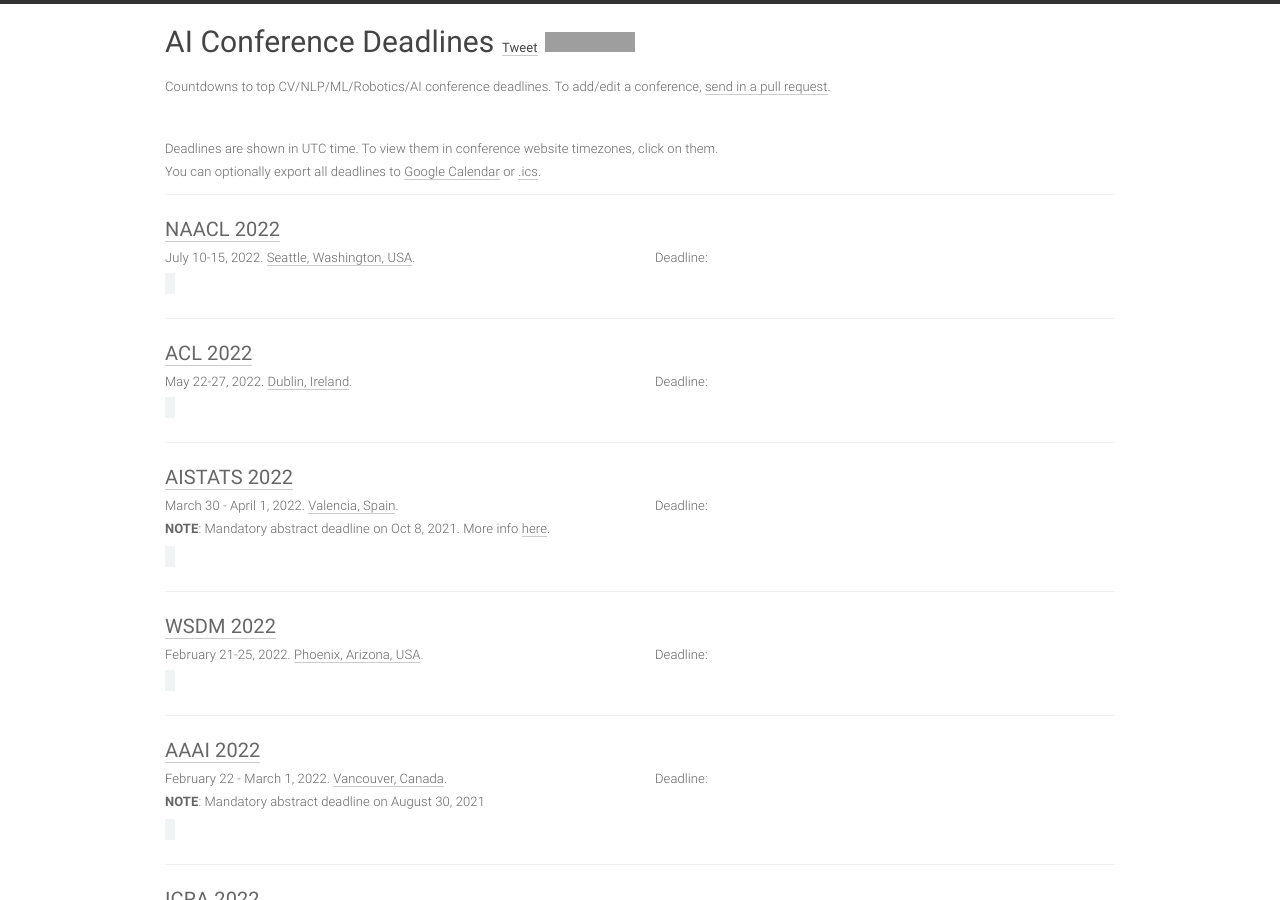
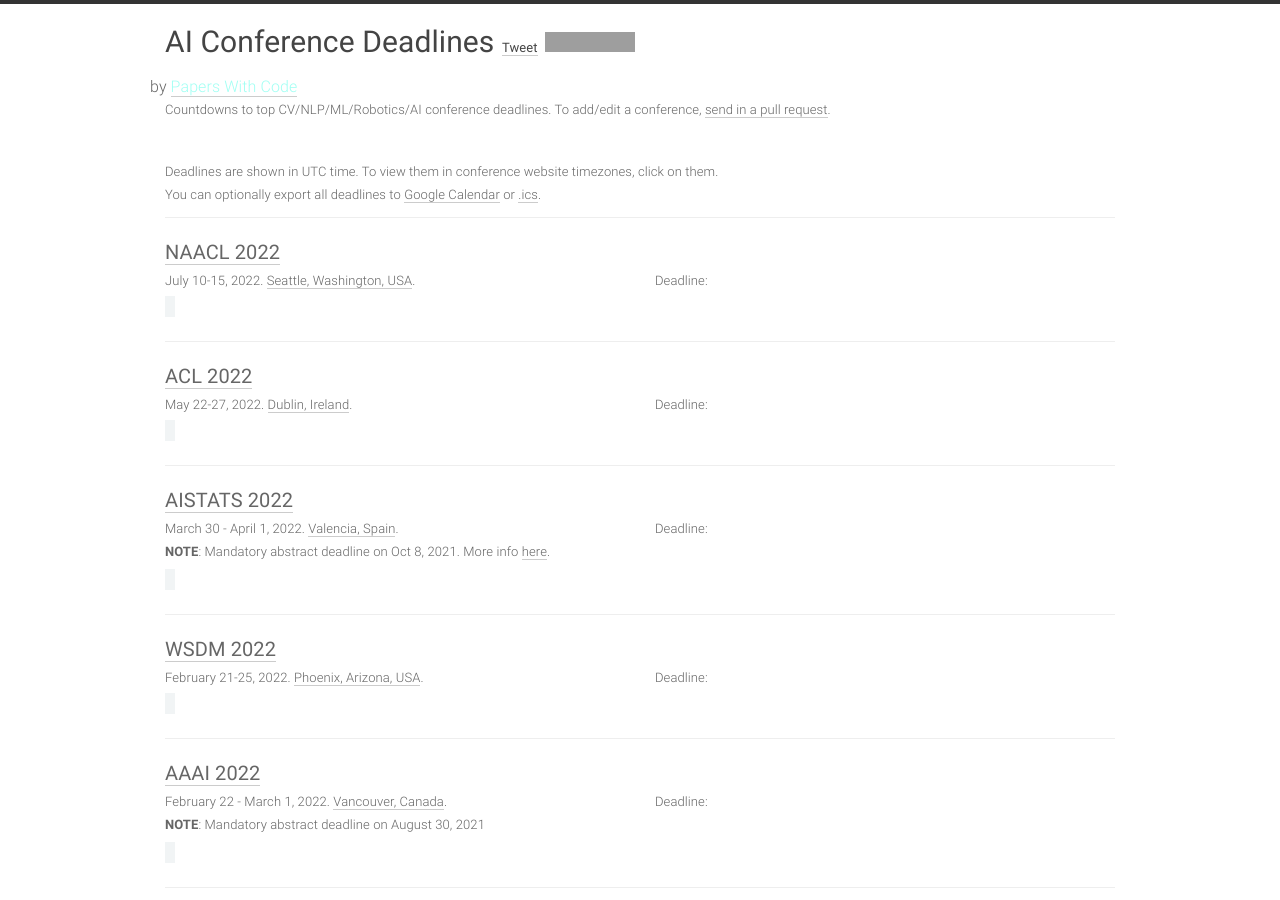
Before and after one commit to paperswithcode/ai-deadlines, a Jekyll site: the page built from index.html, in a window 1280 px wide and 900 px high. Built offline with Jekyll 4.4.1, drawn with Linux system fonts in a browser that asks for light colours; comment, search, counter and statistics services are not loaded; grey boxes are pictures that could not be loaded.

Commit message:
Update home.html

```diff
--- a/_layouts/home.html
+++ b/_layouts/home.html
@@ -28,6 +28,12 @@
                     {{ site.title }} <a href="https://twitter.com/share" class="twitter-share-button" data-text="{{ site.description }}{% if site.twitter_hashtag %} #{{ site.twitter_hashtag }}{% endif %}" data-show-count="false" style="font-size:13px;">Tweet</a><script async src="//platform.twitter.com/widgets.js" charset="utf-8"></script>
                     <iframe src="https://ghbtns.com/github-btn.html?user={{ site.github_username }}&repo={{ site.github_repo }}&type=star&count=true" frameborder="0" scrolling="0" width="170px" height="20px"></iframe>
                   </h1>
+                </div>
+                <div>
+                  by <a href="https://paperswithcode.com/sota" style="color:#a1fff3;">
+                    <path d="M88 128h48v256H88zM232 128h48v256h-48zM160 144h48v224h-48zM304 144h48v224h-48zM376 128h48v256h-48z"></path>
+                    Papers With Code
+                  </a>
                 </div>
                 <div class="meta col-xs-12">
                   {{ site.description }}.
```
